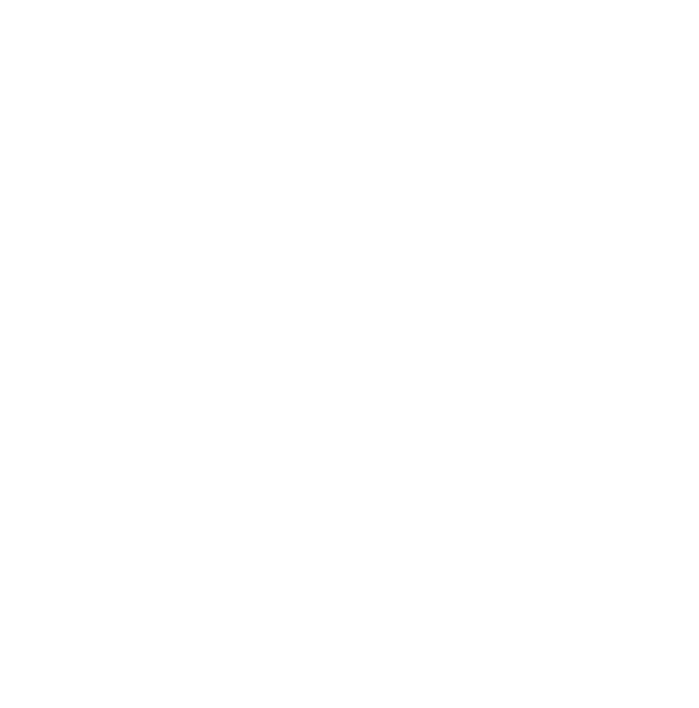
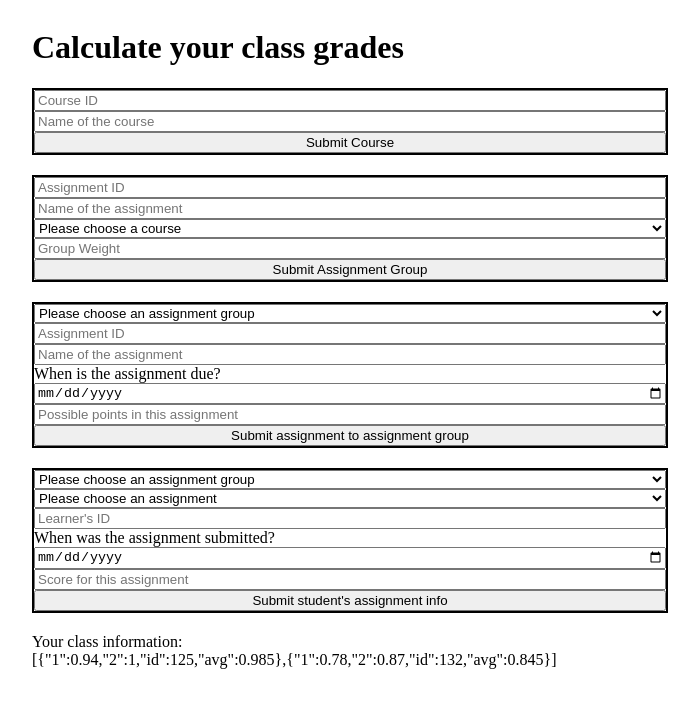
Before and after one commit to CataQuarleri/sei-classwork, a plain HTML site: page SBA-308/index.html in a window 1280 px wide. Shown: the whole page, without its empty margins (290-989 px from the left). Drawn offline with Linux system fonts and the light colour scheme.

Commit message:
started adding frontend

```diff
--- a/SBA-308/index.html
+++ b/SBA-308/index.html
@@ -4,9 +4,73 @@
     <meta charset="UTF-8">
     <meta name="viewport" content="width=device-width, initial-scale=1.0">
     <title>Document</title>
-    <script src="script.js"></script>
+    <script src="script.js" defer></script>
+    <link rel="stylesheet" href="styles.css">
 </head>
 <body>
+<!-- Frontend will be a form with all mandatory fields  -->
+<!-- Progressive forms, one after the other, first the course info, then the assignment info and finally all the learners info -->
+<!-- One learner per form but the option to "add new learner" -->
+<!-- On submission we get the JSON output and eventually format it in a cool way -->
+<!-- It will save and show each information submitted and some inputs will be filled only by dropdown and selecting appropriate info  -->
+<main>
+<h1>Calculate your class grades</h1>
+        <div class="formBox">
+            <form action="submit" name="courseInfo" >
+        <input type="number" placeholder="Course ID">
+        <input type="text" placeholder="Name of the course">
+                <button type="submit">Submit Course</button>
+            </form>
+        </div>
+        <div class="formBox">
+            <form action="submit" name="AssignmentGroup" >
+                <input type="number" placeholder="Assignment ID">
+                <input type="text" placeholder="Name of the assignment">
+                <label for="selectCourse"></label>
+                <select name="course" id="selectCourse">
+                    <option value="">Please choose a course</option>
+                </select>
+                <input type="number" placeholder="Group Weight">
+                <button type="submit">Submit Assignment Group</button>
+            </form>
+        </div>
+        <div class="formBox">
+            <form action="submit" name="eachAssignment" >
+                <label for="selectAssignment"></label>
+                <select name="course_id" id="selectCourse">
+                    <option value="">Please choose an assignment group</option>
+                </select>
+                <input type="number" name="Assignment ID" placeholder="Assignment ID">
+                <input type="text" name="Assignment name" placeholder="Name of the assignment">
+                <label for="Assignment Due Date">When is the assignment due?</label>
+                <input type="date" name="Assignment Due Date">
+                <input type="number" name="Possible points" placeholder="Possible points in this assignment">
+                <button type="submit" name="One assignment">Submit assignment to assignment group</button>
+            </form>
+        </div>
+        <div class="formBox">
+            <form action="submit" name="LearnerSubmission" >
+                <label for="Assignment Group"></label>
+                <select name="Assignment Group" id="assignmentGroup">
+                    <option value="">Please choose an assignment group</option>
+                </select>
+                <label for="Assignment ID"></label>
+                <select name="Assignment ID" id="assignmentId">
+                    <option value="">Please choose an assignment</option>
+                </select>
+        <input type="number" placeholder="Learner's ID">
+        <label for="Assignment Due Date">When was the assignment submitted?</label>
+        <input type="date" name="Assignment Submission Date">
+        <input type="number" placeholder="Score for this assignment">
+        <button type="submit">Submit student's assignment info</button>
+            </form>
+        </div>
+        <div class="output">
+            Your class information:
+            <div class="table">
 
+            </div>
+        </div>
+    </main>
 </body>
 </html>
--- a/SBA-308/script.js
+++ b/SBA-308/script.js
@@ -108,7 +108,7 @@ function lateSubmission(dateSubmitted, assignmentDate) {
 }
 //MAIN FUNCTION
 function getLearnerData(course, ag, submissions) {
-	try {
+	try { //handles possible errors
 		let courseValid = checkCourseID(course, ag);
 		if (!courseValid) {
 			throw new Error('The Assignment group does not belong to the current course');
@@ -176,3 +176,6 @@ const result = getLearnerData(
 ); //calls function
 
 console.log('result', result);
+
+let table = document.querySelector(".table")
+table.append(JSON.stringify(result))
--- /dev/null
+++ b/SBA-308/styles.css
@@ -0,0 +1,17 @@
+.formBox {
+    width: 50%;
+    height: 50%;
+    border: 2px solid black;
+    margin-bottom: 20px;
+}
+
+form {
+    display: flex;
+    flex-flow: wrap column;
+    /* align-content: center; */
+}
+main {
+    display: flex;
+    flex-flow: wrap column;
+    align-content: center;
+}
```
Also changed, not shown: 1 other file.
